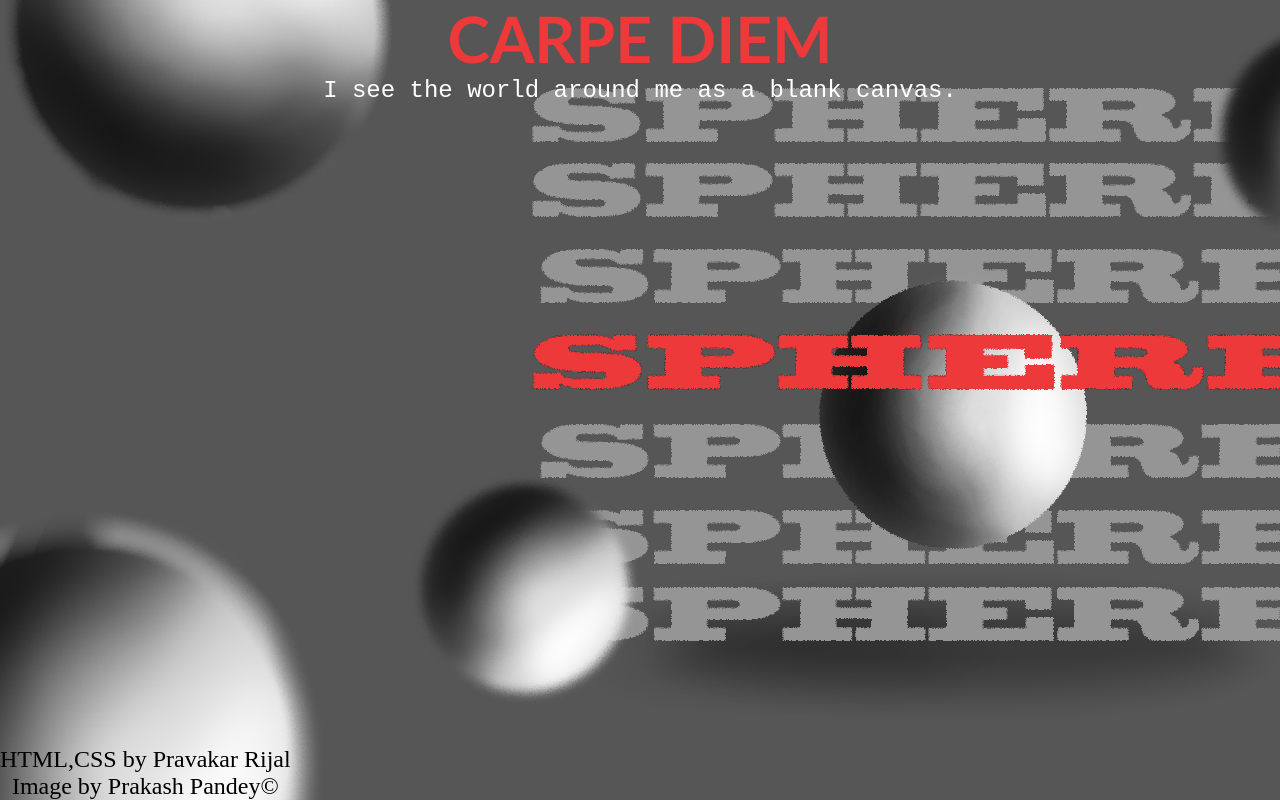
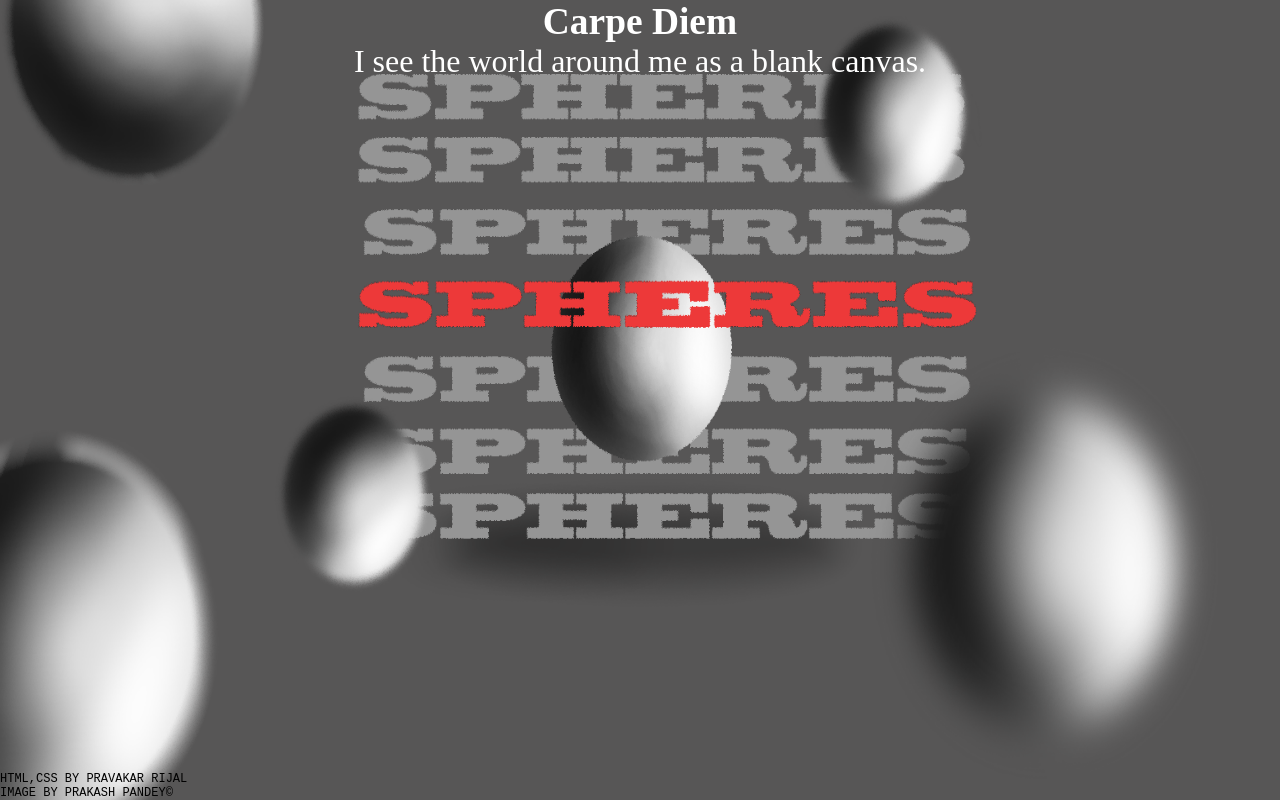
Before and after one commit to Pravakar-RijaI/Design_Spheres, a plain HTML site: page index.html in a window 1280 px wide. Drawn offline with Linux system fonts and the light colour scheme.

Commit message:
Add CSS Property

```diff
--- a/css/main.css
+++ b/css/main.css
@@ -1,46 +1,53 @@
-*{
+/* RESET STYLE */
+
+* {
     margin: 0;
     padding: 0;
     box-sizing: border-box;
 }
-.animation{
-    background-color: blue;
-}
-body{
-    background-image: url(../Images/INVERTEDD\ TEXTSASS.png);
-     transition: background-image 1s;
+
+/* VARIABLE DECLARATIONS */
+
+:root {
+    /* COLOR */
+    --LIGHTCOLOR: white;
+    --DARKCOLOR: black;
+
+    /* FONT PROPERTY */
+    --FAMILY: 'Times New Roman', Times, serif;
+    --ALTFAMILY: monospace;
+    --SIZE: 2rem;
 }
 
 
-
-body:hover{
-    /* font-family:sans-serif; */
-  background-image: url(../Images/FINELINEEEEEEEEEEEEEEEEEEEEEE.png);
-    background-repeat: no-repeat;
-    background-size: auto;
-     transition: background-image 1s;
+body {
+    font-family: var(--FAMILY);
 }
 
-.head h1{
-    font-family:'Trebuchet MS', 'Lucida Sans Unicode', 'Lucida Grande', 'Lucida Sans', Arial, sans-serif;
-    color: #ed3939;
-    font-size: 4rem;
+.background {
+    min-height: 100vh;
+    background-image: url(../Images/INVERTED_TEXT.png);
+    background-size: 100% 100%;
+    transition: background-image 0.1s;
+}
+
+.background:hover {
+    background-image: url(../Images/FINELINEEEEEEEEEEEEEEEEEEEEEE.png);
+    background-size: 100% 100%;
+    transition: background-image 0.1s;
+}
+
+.header {
+    font-size: var(--SIZE);
+    color: var(--LIGHTCOLOR);
     text-align: center;
-    text-transform: uppercase ;
-    padding: 0;
 }
-.head p{
-    font-family:'Courier New', Courier, monospace;
-    color: white;
-    font-size: 1.5rem;
-    text-align: center;
-    /* margin-top: 0.005rem; */
-}
-footer{
-    font-size: 1.5rem;
-    text-align: center;
+
+.footer{
+    text-transform: uppercase;
+    font-size: small;
     position: absolute;
     bottom: 0;
-
-    margin-left: auto;
+    color: var(--DARKCOLOR);
+    font-family: var(--ALTFAMILY);
 }
--- a/index.html
+++ b/index.html
@@ -1,26 +1,31 @@
 <!DOCTYPE html>
 <html lang="en">
+
 <head>
     <meta charset="UTF-8">
     <meta name="viewport" content="width=device-width, initial-scale=1.0">
     <meta name="author" content="Prakash Pandey">
     <meta name="description" content="This is personal portfolio website showcasing various projects.">
-    <title>Prakash Pandey</title>
+    <title>Spheres Design</title>
     <link rel="stylesheet" href="./css/main.css">
 </head>
+
 <body>
+    <article class="background">
         <header>
-    <section class="head">
-    <h1>Carpe Diem  </h1>
-    <p>I see the world around me as a blank canvas.</p>
+            <section class="header">
+                <h1 class="header__h1">Carpe Diem </h1>
+                <p class="header__p">I see the world around me as a blank canvas.</p>
             </section>
         </header>
         <main>
 
         </main>
-<footer>
-    <p>HTML,CSS by Pravakar Rijal</p>
-    <p>Image by Prakash Pandey&copy;</p>
+        <footer class="footer">
+            <p class="footer__p">HTML,CSS by Pravakar Rijal</p>
+            <p class="footer__p">Image by Prakash Pandey&copy;</p>
         </footer>
+    </article>
 </body>
+
 </html>
```
Also changed, not shown: Images/INVERTED_TEXT.png (renamed from Images/INVERTEDD TEXTSASS.png). Lines whose indentation alone changed are shown as unchanged.
